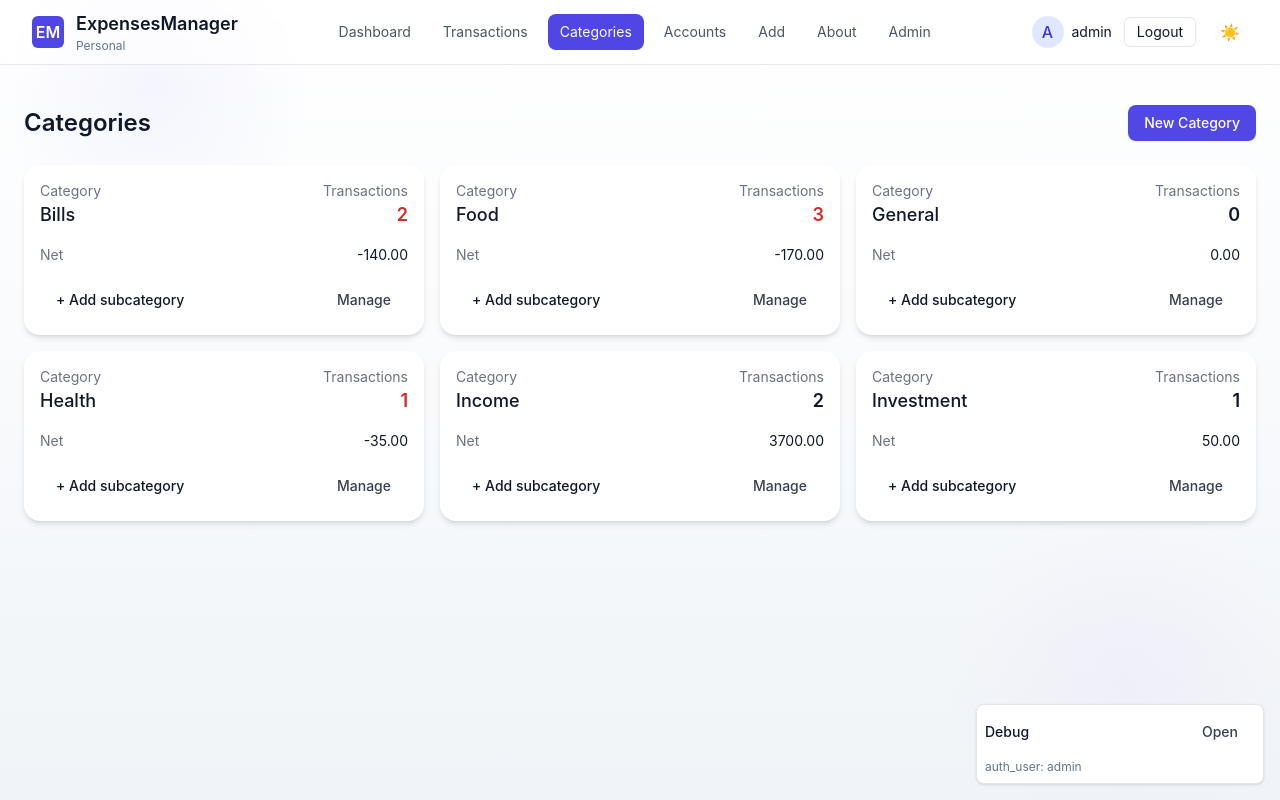
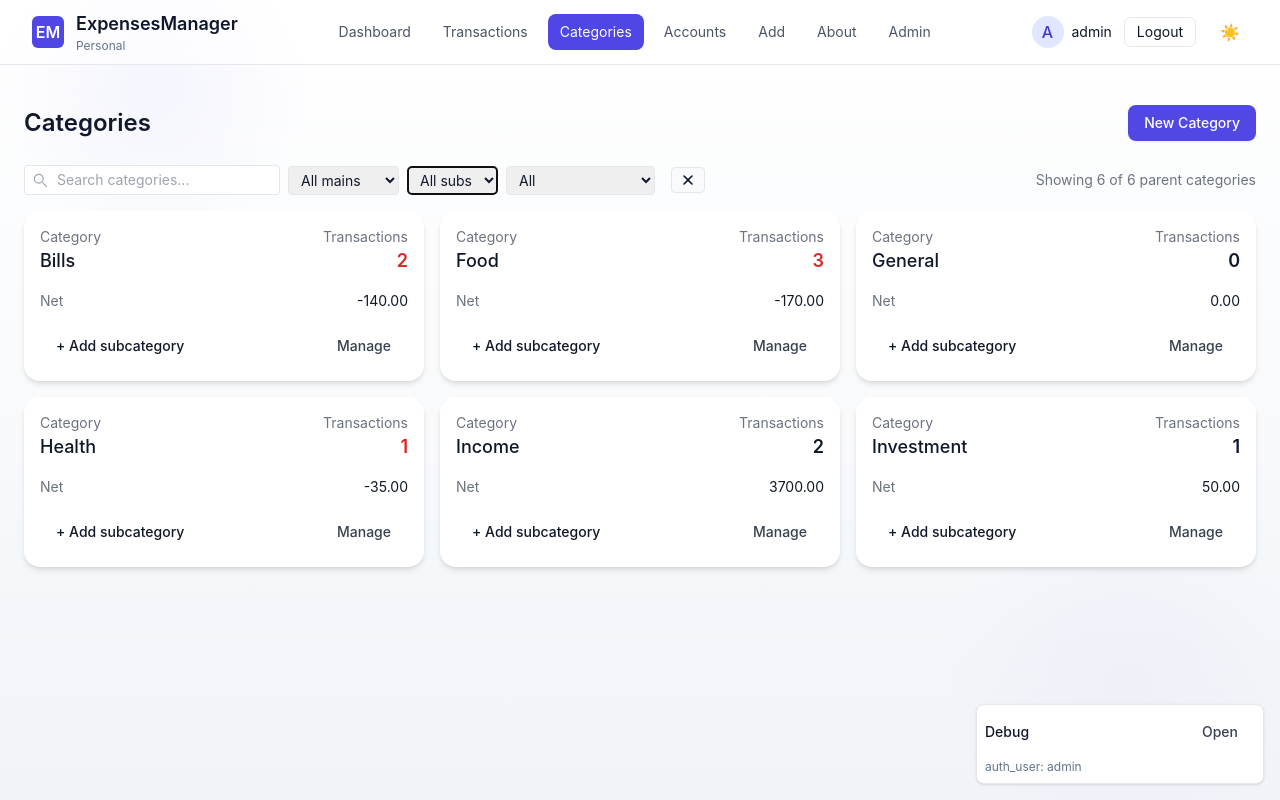
Before and after one commit to EddyWangWork/react_expensesManager, a React (Vite) app: page /categories in a window 1280 px wide. Built offline with nearby package versions, Linux system fonts and the light colour scheme.

Commit message:
category filter feature

```diff
--- a/src/components/Icon.jsx
+++ b/src/components/Icon.jsx
@@ -10,7 +10,17 @@ export default function Icon({ name, className = '', title }) {
         )
     }
 
-    // fallback: empty placeholder
+    if (name === 'search' || name === 'magnify') {
+        return (
+            <svg xmlns="http://www.w3.org/2000/svg" viewBox="0 0 20 20" fill="none" stroke="currentColor" className={className} aria-hidden="true" focusable="false">
+                {title ? <title>{title}</title> : null}
+                <path strokeWidth="1.5" strokeLinecap="round" strokeLinejoin="round" d="M8.5 14a5.5 5.5 0 100-11 5.5 5.5 0 000 11z" />
+                <path strokeWidth="1.5" strokeLinecap="round" strokeLinejoin="round" d="M13.5 13.5L18 18" />
+            </svg>
+        )
+    }
+
+    // fallback: empty placeholder to avoid rendering nothing
     return (
         <svg className={className} aria-hidden="true" focusable="false" />
     )
--- a/src/pages/Categories.jsx
+++ b/src/pages/Categories.jsx
@@ -1,10 +1,16 @@
-import React from 'react'
+import React, { useState, useMemo, useEffect, useRef } from 'react'
 import { useTransactions } from '../context/TransactionsContext'
 import { useUI } from '../context/UIContext'
+import Icon from '../components/Icon'
 
 export default function Categories() {
     const { state, totals } = useTransactions()
     const { openCategoryModal } = useUI()
+
+    const [searchQuery, setSearchQuery] = useState('')
+    const [txFilter, setTxFilter] = useState('all') // all | has | empty
+    const [mainFilter, setMainFilter] = useState('all')
+    const [subFilter, setSubFilter] = useState('all')
 
     const CREDIT_TYPES = ['credit', 'transfer_in']
     const DEBIT_TYPES = ['debit', 'transfer_out']
@@ -22,6 +28,82 @@ export default function Categories() {
         if (!categories[parent]) categories[parent] = []
         categories[parent].push(name)
     })
+
+    // options for main/sub selects
+    const parentOptions = categories[null] || []
+    const subOptions = useMemo(() => {
+        if (mainFilter && mainFilter !== 'all') return categories[mainFilter] || []
+        // all children across parents (collect from our categories map, excluding top-level list at key null)
+        const allChildren = []
+        for (const p in categories) {
+            if (p === 'null') continue
+            if (Array.isArray(categories[p])) allChildren.push(...categories[p])
+        }
+        return Array.from(new Set(allChildren)).sort()
+    }, [categories, mainFilter])
+
+    // reset subFilter when mainFilter changes to avoid stale selection
+    useEffect(() => {
+        setSubFilter('all')
+    }, [mainFilter])
+
+    const subRef = useRef(null)
+    const searchRef = useRef(null)
+
+    // focus the sub select when main changes
+    useEffect(() => {
+        if (subRef.current) subRef.current.focus()
+    }, [mainFilter])
+
+    const categoryTxCount = (name) => {
+        const txs = (state.transactions || []).filter(t => (t.category || 'Uncategorized') === name)
+        return txs.length
+    }
+
+    const filteredParents = useMemo(() => {
+        const q = (searchQuery || '').trim().toLowerCase()
+        const parents = (categories[null] || []).filter(parentName => {
+            // main/sub filter: if mainFilter is set, only include that parent
+            if (mainFilter && mainFilter !== 'all' && parentName !== mainFilter) return false
+            // if a specific subFilter is chosen, only include the parent that owns it
+            if (subFilter && subFilter !== 'all') {
+                // determine if this parent should be included for the selected subFilter
+                let matched = false
+                // 1) metadata map: sub has explicit parent
+                if (state.categories && state.categories[subFilter] && state.categories[subFilter].parent) {
+                    matched = (state.categories[subFilter].parent === parentName)
+                } else {
+                    // 2) computed categories map: check if this parent's children include the sub
+                    if ((categories[parentName] || []).includes(subFilter)) matched = true
+                    // 3) if subFilter itself is a top-level parent, allow the matching parentName
+                    if (!matched && parentName === subFilter) matched = true
+                    // 4) fallback: search other parents for the sub (rare) and match only if found under this parent
+                    if (!matched) {
+                        for (const p in categories) {
+                            if (p === 'null') continue
+                            if ((categories[p] || []).includes(subFilter)) { matched = (p === parentName); break }
+                        }
+                    }
+                }
+                if (!matched) return false
+            }
+            // transaction filter
+            const pCount = categoryTxCount(parentName)
+            if (txFilter === 'has' && pCount === 0) return false
+            if (txFilter === 'empty' && pCount > 0) return false
+
+            if (!q) return true
+            // match parent name
+            if (parentName.toLowerCase().includes(q)) return true
+            // match any child name
+            const children = categories[parentName] || []
+            for (const c of children) {
+                if (c.toLowerCase().includes(q)) return true
+            }
+            return false
+        })
+        return parents
+    }, [categories, searchQuery, txFilter, state.transactions, mainFilter, subFilter])
 
     const renderCategory = (name) => {
         const children = categories[name] || []
@@ -81,12 +163,79 @@ export default function Categories() {
                 </div>
             </div>
 
+            {/* controls above the grid */}
+            <div className="mb-4 flex flex-col sm:flex-row sm:items-center sm:justify-between gap-3">
+                <div className="flex items-center gap-2">
+                    <div className="relative">
+                        <div className="absolute left-2 top-1/2 -translate-y-1/2 text-gray-400 pointer-events-none">
+                            <Icon name="search" className="w-4 h-4" />
+                        </div>
+                        <input
+                            ref={searchRef}
+                            value={searchQuery}
+                            onChange={e => setSearchQuery(e.target.value)}
+                            placeholder="Search categories..."
+                            className="border rounded px-8 py-1 text-sm w-64"
+                            aria-label="Search categories"
+                            title="Search categories"
+                        />
+                        {searchQuery && (
+                            <button type="button" aria-label="Clear search" onClick={() => setSearchQuery('')} className="absolute right-1 top-1/2 -translate-y-1/2 text-gray-500 hover:text-gray-700 p-1">
+                                <Icon name="x" className="w-4 h-4" title="Clear" />
+                            </button>
+                        )}
+                    </div>
+
+                    <div className="flex items-center gap-2">
+                        <label htmlFor="mainFilter" className="sr-only">Filter by main category</label>
+                        <select id="mainFilter" value={mainFilter} onChange={e => setMainFilter(e.target.value)} className="border rounded px-2 py-1 text-sm" title="Filter by main category">
+                            <option value="all">All mains</option>
+                            {parentOptions.map(p => <option key={p} value={p}>{p}</option>)}
+                        </select>
+
+                        <label htmlFor="subFilter" className="sr-only">Filter by subcategory</label>
+                        <select id="subFilter" ref={subRef} value={subFilter} onChange={e => setSubFilter(e.target.value)} className="border rounded px-2 py-1 text-sm" title="Filter by subcategory">
+                            <option value="all">All subs</option>
+                            {subOptions.map(s => <option key={s} value={s}>{s}</option>)}
+                        </select>
+
+                        <select value={txFilter} onChange={e => setTxFilter(e.target.value)} className="border rounded px-2 py-1 text-sm" title="Filter by transaction presence">
+                            <option value="all">All</option>
+                            <option value="has">Has transactions</option>
+                            <option value="empty">No transactions</option>
+                        </select>
+
+                        <button type="button" onClick={() => { setMainFilter('all'); setSubFilter('all'); setTxFilter('all'); setSearchQuery(''); if (searchRef.current) searchRef.current.focus(); }} title="Clear main and sub filters" aria-label="Clear category filters" className="ml-2 text-sm px-2 py-1 border rounded bg-gray-50 hover:bg-gray-100">
+                            <Icon name="x" className="w-4 h-4" />
+                        </button>
+                    </div>
+                </div>
+                <div className="text-sm muted">Showing {filteredParents.length} of {(categories[null] || []).length} parent categories</div>
+            </div>
+
             <div className="grid grid-cols-1 md:grid-cols-3 gap-4">
                 {catsArr.length === 0 && (<div className="card">No categories yet.</div>)}
-                {(categories[null] || []).map(name => {
+                {catsArr.length > 0 && filteredParents.length === 0 && (<div className="card">No categories match your filters.</div>)}
+                {filteredParents.map(name => {
                     const children = categories[name] || []
                     const txs = (state.transactions || []).filter(t => (t.category || 'Uncategorized') === name)
                     const total = txs.reduce((s, t) => (CREDIT_TYPES.includes(t.type) ? s + Number(t.amount || 0) : s - Number(t.amount || 0)), 0)
+
+                    // compute visible children based on search and txFilter
+                    const q = (searchQuery || '').trim().toLowerCase()
+                    const visibleChildren = children.filter(cn => {
+                        if (txFilter === 'has') {
+                            const ccount = (state.transactions || []).filter(t => (t.category || 'Uncategorized') === cn).length
+                            if (ccount === 0) return false
+                        }
+                        if (txFilter === 'empty') {
+                            const ccount = (state.transactions || []).filter(t => (t.category || 'Uncategorized') === cn).length
+                            if (ccount > 0) return false
+                        }
+                        if (!q) return true
+                        return cn.toLowerCase().includes(q)
+                    })
+
                     return (
                         <div key={name} className="card">
                             <div className="flex items-center justify-between">
@@ -100,18 +249,18 @@ export default function Categories() {
                                 </div>
                             </div>
 
-                            {children.length > 0 && (
+                            {visibleChildren.length > 0 && (
                                 <div className="mt-3 border-t pt-3">
                                     <div className="text-sm muted mb-2">Subcategories</div>
                                     <div className="grid gap-2">
-                                        {children.map(cn => {
+                                        {visibleChildren.map(cn => {
                                             const ctxs = (state.transactions || []).filter(t => (t.category || 'Uncategorized') === cn)
                                             const ctotal = ctxs.reduce((s, t) => (CREDIT_TYPES.includes(t.type) ? s + Number(t.amount || 0) : s - Number(t.amount || 0)), 0)
                                             return (
                                                 <div key={cn} className="flex items-center justify-between">
                                                     <div className="text-sm">{cn}</div>
                                                     <div className="flex items-center gap-2">
-                                                        <div className={`text-sm font-medium ${ctotal < 0 ? 'text-red-600' : ''}`}>{ctxs.length} tx</div>
+                                                        <div className={`text-sm font-medium ${ctotal < 0 ? 'text-red-600' : ctotal == 0 ? '' : 'text-green-600'}`}>{ctxs.length} tx</div>
                                                         <button onClick={() => openCategoryModal(cn)} className="btn btn-ghost btn-sm">Manage</button>
                                                     </div>
                                                 </div>
```
